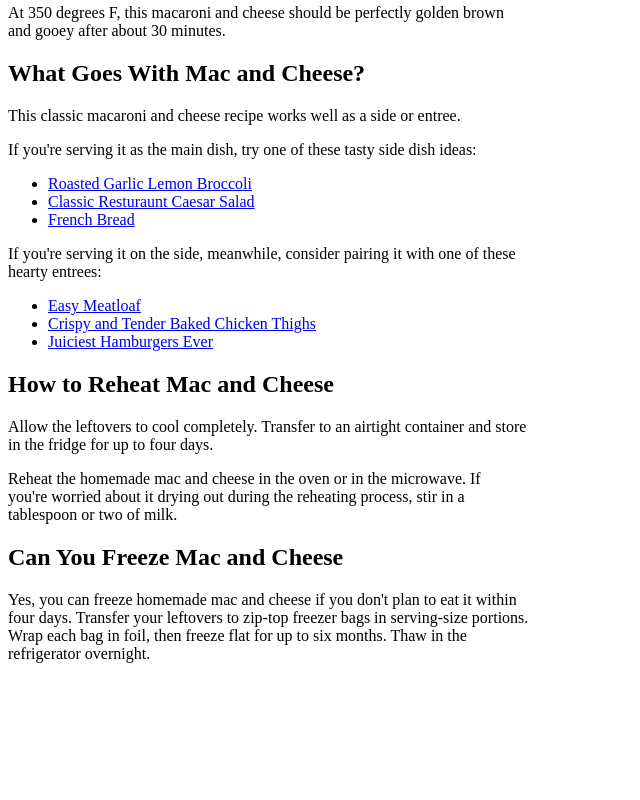
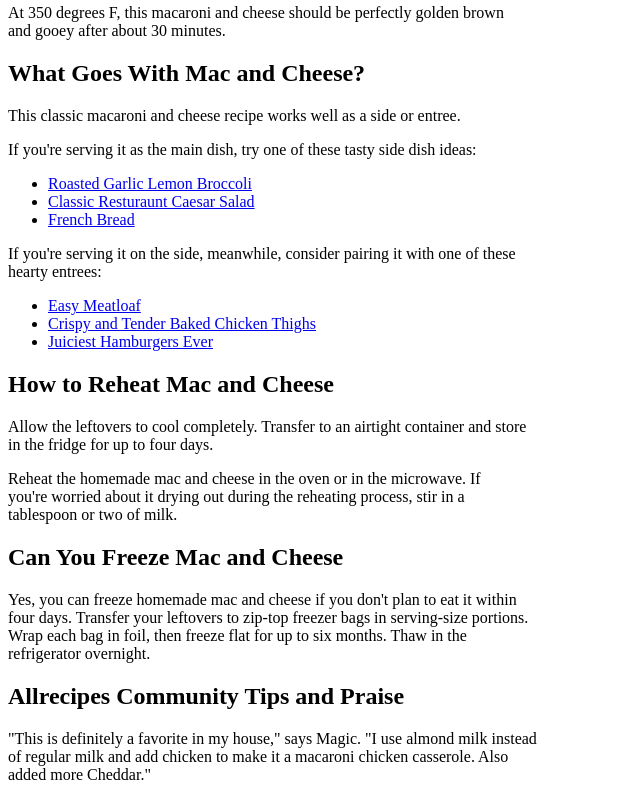
Before and after one commit to DinaFernandes/Recipe-Practice, a plain HTML site: page index.html in a window 1280 px wide. Shown: the part 1317-2117 px from the top of the page, without its empty margins (0-640 px from the left). Before the commit the page ends 1996 px from the top, so only its background shows below. Drawn offline with Linux system fonts and the light colour scheme.

Commit message:
Update index.html
Tips

```diff
--- a/index.html
+++ b/index.html
@@ -76,5 +76,9 @@
             four days. Transfer your leftovers to zip-top freezer bags in serving-size portions. <br>
             Wrap each bag in foil, then freeze flat for up to six months. Thaw in the <br>
             refrigerator overnight.</p>
+        <h2>Allrecipes Community Tips and Praise</h2>
+        <p>"This is definitely a favorite in my house," says Magic. "I use almond milk instead <br>
+            of regular milk and add chicken to make it a macaroni chicken casserole. Also <br>
+            added more Cheddar."</p>
     </body>
 </html>
```
